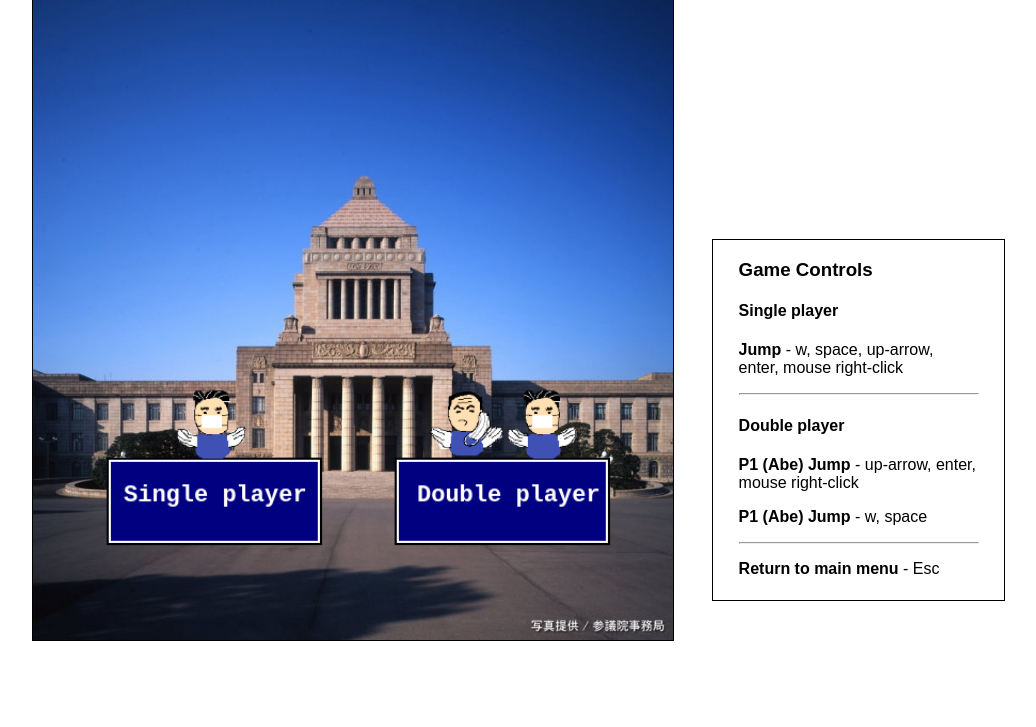
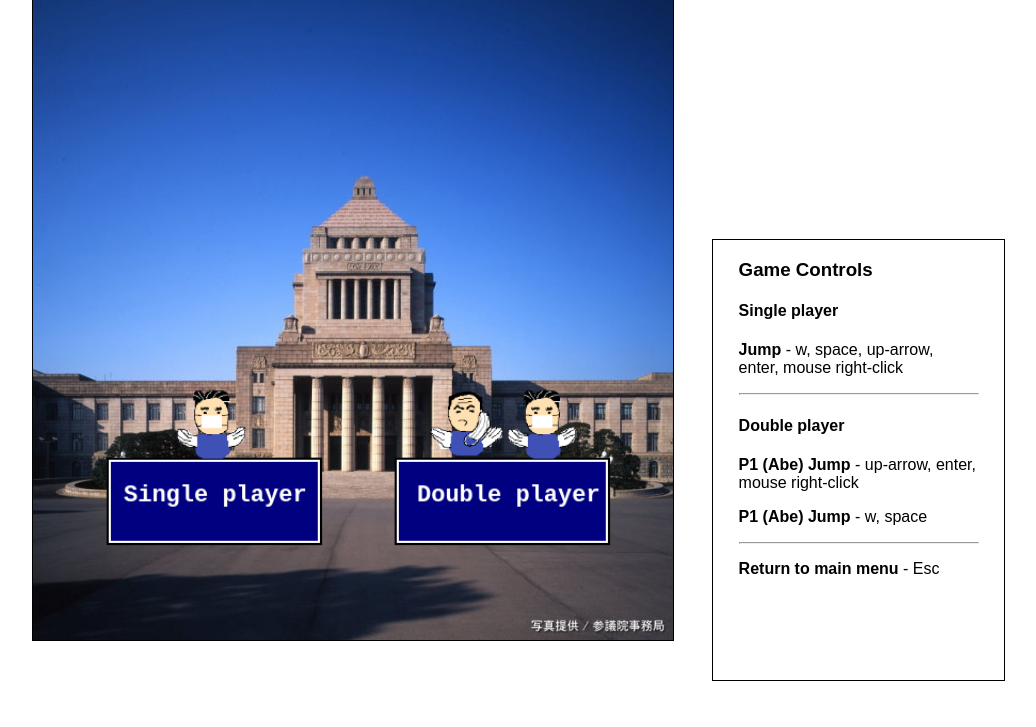
Before and after one commit to tommy2022/gamewebsite, a PHP site: page /flappyabe/flappyabe.php in a window 1280 px wide. Shown: the part 73-800 px from the top of the page, without its empty margins (48-1084 px from the left). Run offline with PHP 8.4, Linux system fonts and the light colour scheme; some libraries are stand-ins or nearby versions.

Commit message:
Update style.css

```diff
--- a/flappyabe/css/style.css
+++ b/flappyabe/css/style.css
@@ -26,7 +26,7 @@ canvas {
 #instructions {
   border: solid .1em #000000;
   width: 30vmin;
-  height: 45vmin;
+  height: 55vmin;
   position: absolute;
   position: absolute;
   left: 95vmin;
```
